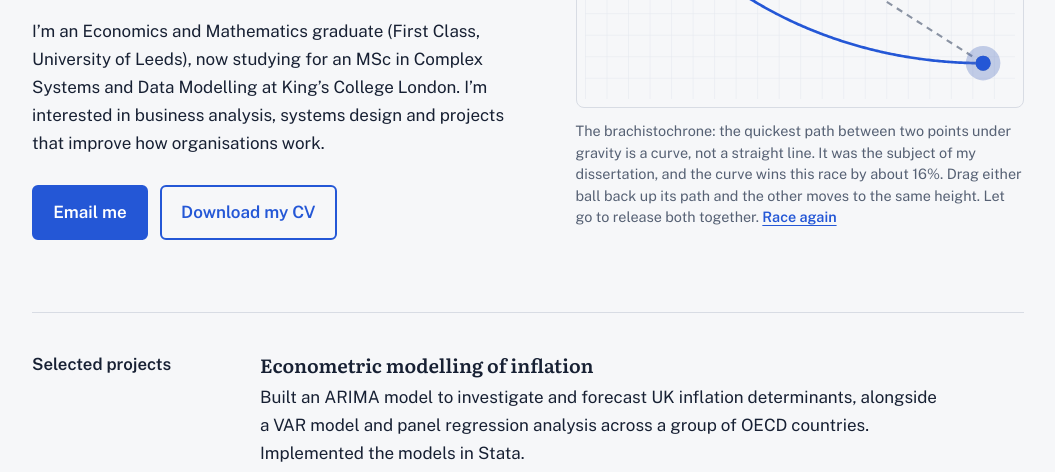
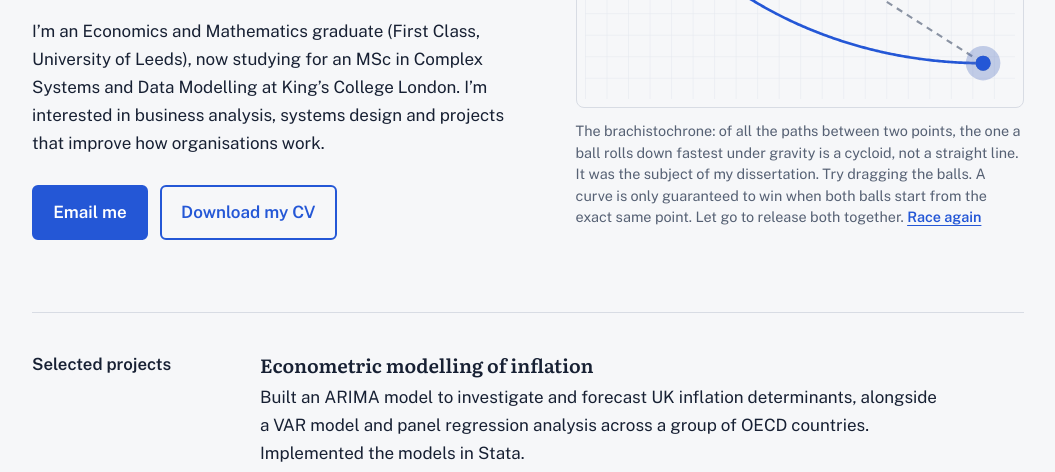
Before and after one commit to Campbell-Douglas/Campbell-Douglas.github.io, a plain HTML site: page index.html in a window 1280 px wide. Shown: the part 328-800 px from the top of the page, without its empty margins (112-1167 px from the left). Drawn offline with nearby package versions, Linux system fonts and the light colour scheme.

Commit message:
Update index.html

```diff
--- a/index.html
+++ b/index.html
@@ -101,7 +101,7 @@ footer{border-top:1px solid var(--rule);padding:1.5rem 0 3rem;color:var(--muted)
           </g>
         </svg>
       </div>
-      <figcaption>The brachistochrone: the quickest path between two points under gravity is a curve, not a straight line. It was the subject of my dissertation, and the curve wins this race by about 16%. Drag either ball back up its path and the other moves to the same height. Let go to release both together. <button class="replay" id="replay" type="button">Race again</button></figcaption>
+      <figcaption>The brachistochrone: of all the paths between two points, the one a ball rolls down fastest under gravity is a cycloid, not a straight line. It was the subject of my dissertation. Try dragging the balls. A curve is only guaranteed to win when both balls start from the exact same point. Let go to release both together. <button class="replay" id="replay" type="button">Race again</button></figcaption>
     </figure>
   </header>
 
```
